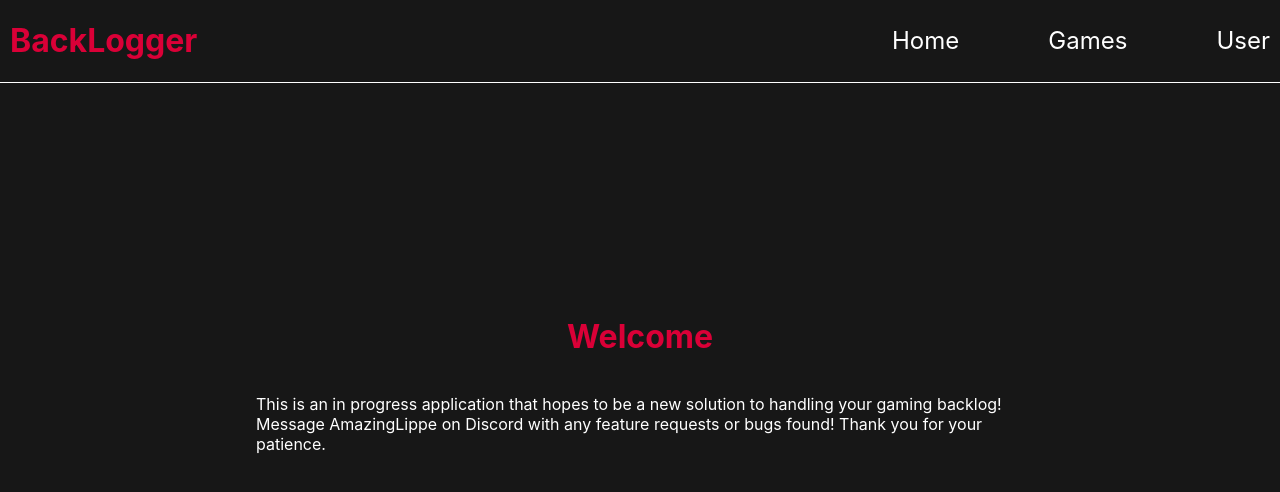
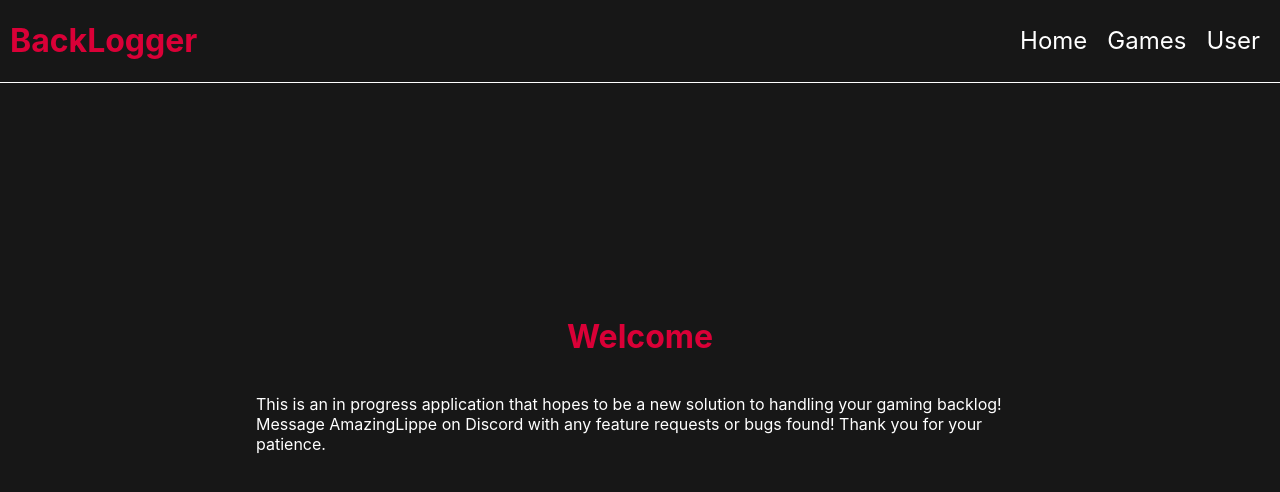
Before and after one commit to TyLippe/backlogger-ui, a React (Create React App) app: page / in a window 1280 px wide. Shown: the top 492 px of the page. Built offline with nearby package versions, Linux system fonts and the light colour scheme.

Commit message:
Fixed tab styling

```diff
--- a/src/atoms/tab/tab.scss
+++ b/src/atoms/tab/tab.scss
@@ -4,6 +4,7 @@
   color: $white;
   font-size: 1.5em;
   cursor: pointer;
+  margin: 0 10px;
   &:hover {
     color: $red;
   }
--- a/src/organisms/header/header.scss
+++ b/src/organisms/header/header.scss
@@ -7,7 +7,7 @@
   margin: 0 10px;
   .tabs-container {
     display: flex;
-    justify-content: space-between;
+    justify-content: flex-end;
     width: 30%;
   }
 }
```
